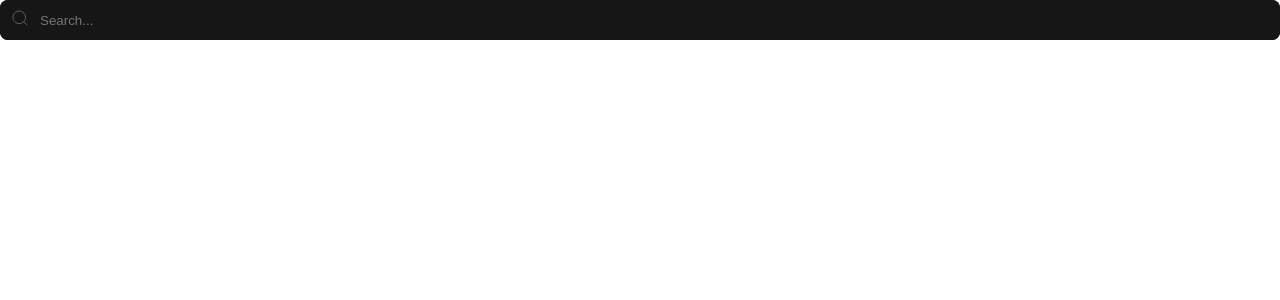
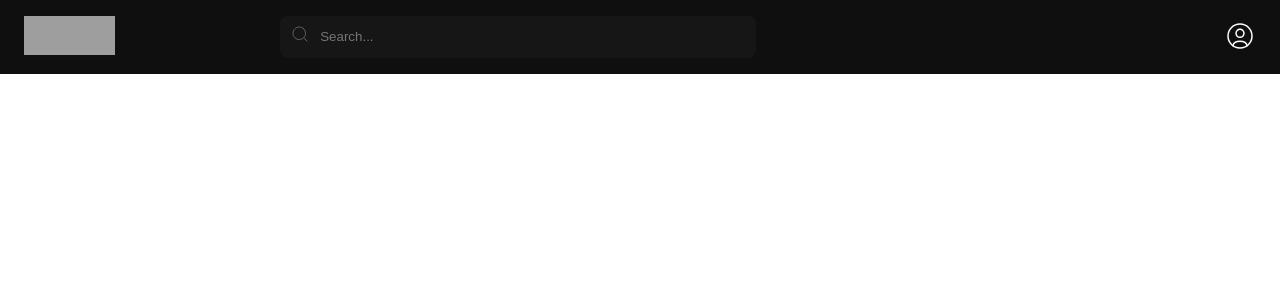
Before and after one commit to blueibell3/vibe-front, a Next.js app: page / in a window 1280 px wide. Shown: the top 300 px of the page. Built offline with nearby package versions, Linux system fonts and the light colour scheme; grey boxes are pictures that could not be loaded.

Commit message:
make some changes

```diff
--- a/app/Components/Header/Header.module.scss
+++ b/app/Components/Header/Header.module.scss
@@ -1,5 +1,4 @@
 @import '../../styles/colors.scss';
-
 
 .container {
     display: flex;
@@ -42,6 +41,7 @@
 .searchContainer {
     display: flex;
     position: relative;
+    width: 65%;
 }
 
 .icon {
--- a/app/Components/Header/Header.tsx
+++ b/app/Components/Header/Header.tsx
@@ -12,11 +12,11 @@ export default () => {
                     <Link href='/'>
                         <Image src='/logo.svg' alt='logo' width={91} height={39} />
                     </Link>
-                    {/* <div className={styles.searchContainer}> */}
-                    <SearchBar />
+                    <div className={styles.searchContainer}>
+                        <SearchBar />
+                    </div>
                     {/* <input className={styles.search} type='text' placeholder='Search' /> */}
                     {/* <Image src='/search icon.svg' width={24} height={24} alt='search icon' className={styles.icon} /> */}
-                    {/* </div> */}
                 </div>
             </div>
             <div>
--- a/app/Components/Header/SearchBar/SearchBar.module.scss
+++ b/app/Components/Header/SearchBar/SearchBar.module.scss
@@ -45,7 +45,6 @@
     color: $white;
 }
 
-
 .optionImage {
     width: 24px;
     height: 24px;
--- a/app/Components/Header/SearchBar/SearchBar.tsx
+++ b/app/Components/Header/SearchBar/SearchBar.tsx
@@ -19,7 +19,7 @@ const SearchBar = () => {
                 option.text.toLowerCase().includes(query.toLowerCase())
             ) : []
         );
-    }, [query]);
+    }, [query])
 
     return (
         <div className={styles.searchContainer}>
--- a/app/page.module.css
+++ b/app/page.module.css
@@ -1,9 +1,9 @@
-.container {
+/* .container {
     display: flex;
     flex-direction: column;
     /* gap: 12px; */
-    align-items: center;
-}
+    /* align-items: center; */
+/* } */
 
 .chartCardContainer {
     display: flex;
--- a/app/page.tsx
+++ b/app/page.tsx
@@ -15,8 +15,8 @@ export default function home() {
   return (
     <>
       <div className={styles.container}>
-        {/* <Header/> */}
-        <SearchBar/>
+        <Header/>
+        {/* <SearchBar/> */}
       </div>
     </>
   );
```
Also changed, not shown: app/Components/Header/SearchBar/ListOptions/ListOptions.tsx (line endings or trailing spaces).
